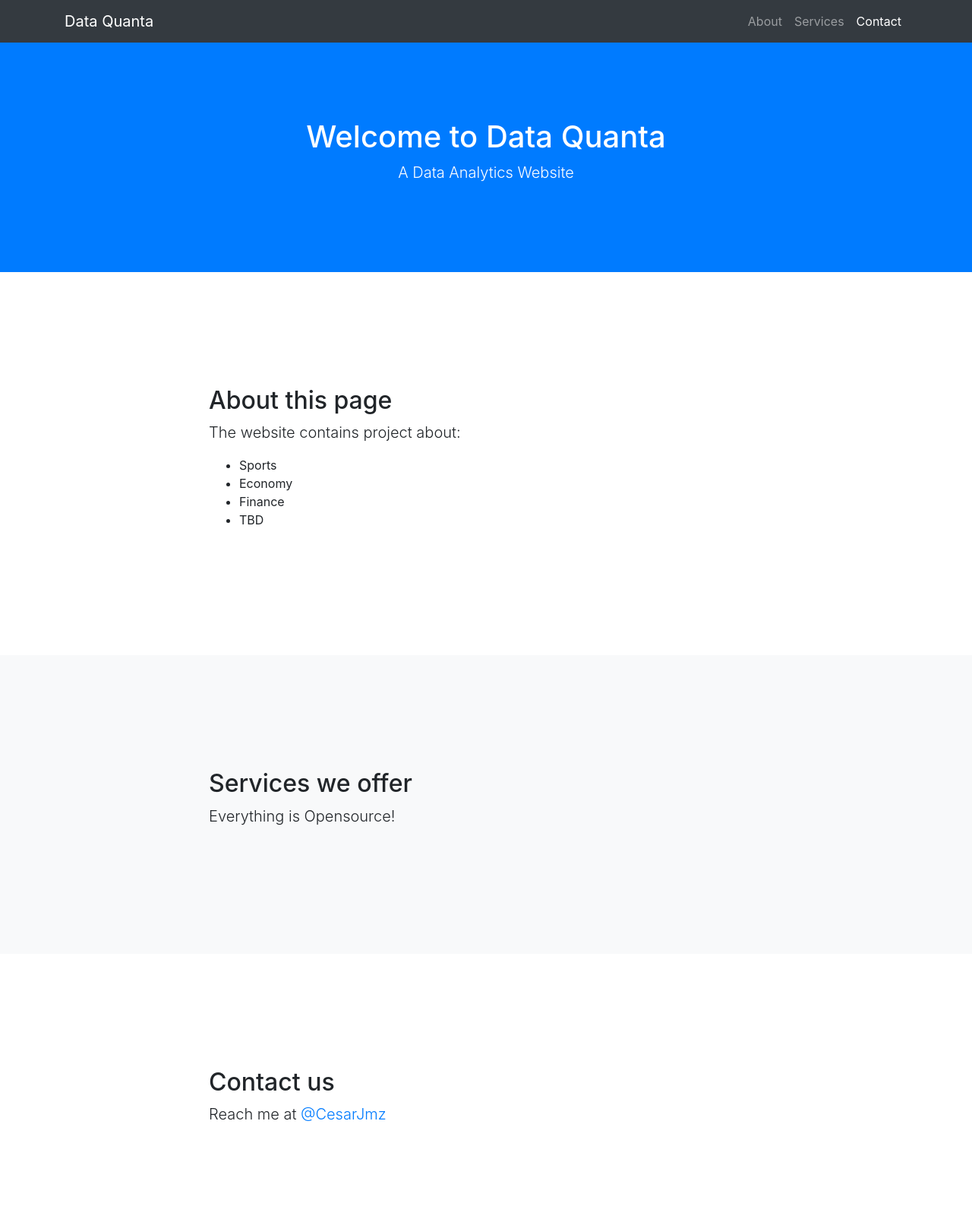
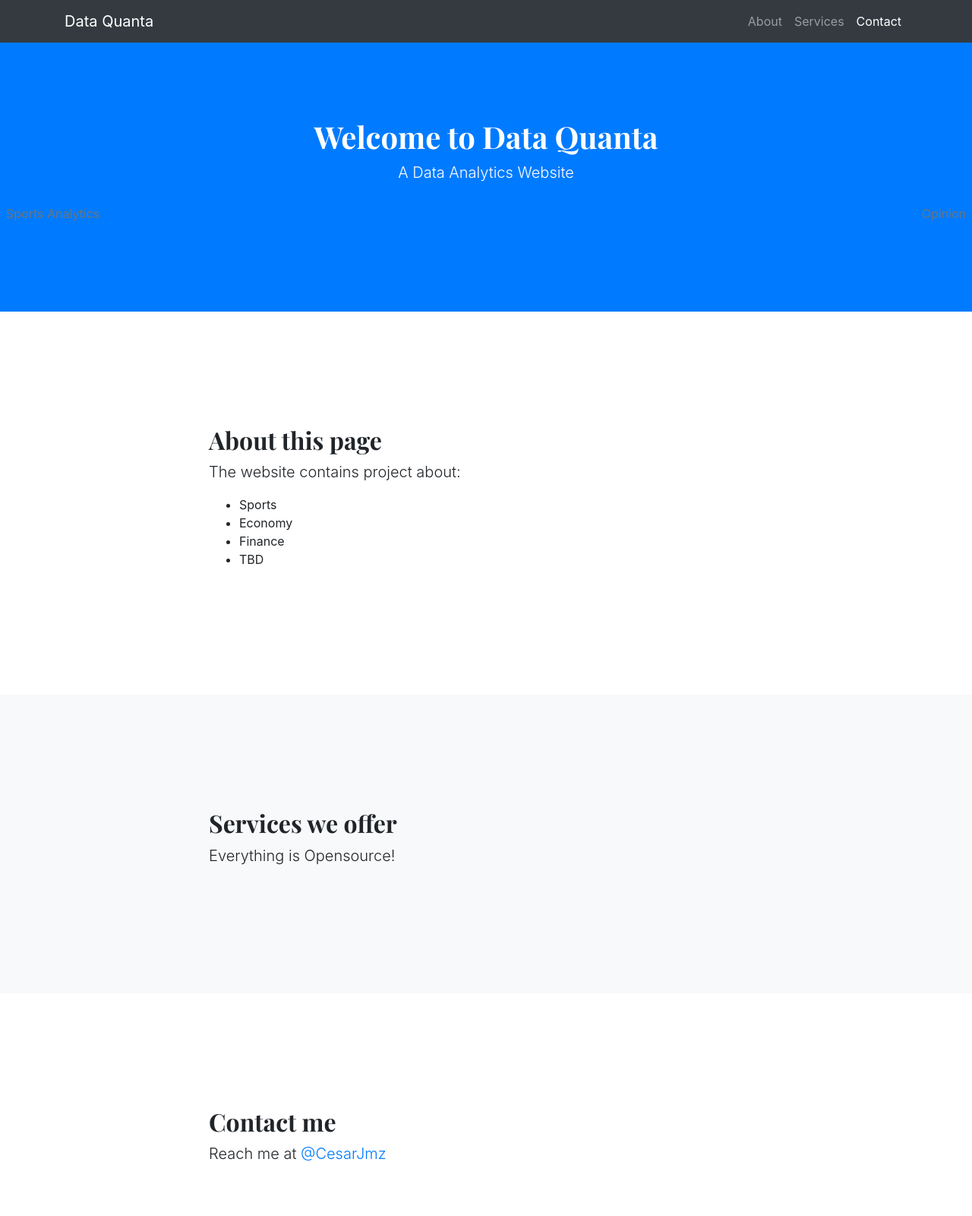
Before and after one commit to cesarjmz/cesarjmz.github.io, a website with bundled scripts: page index.html in a window 1280 px wide. Shown: the top 1600 px of the page at 76% size. Built offline with nearby package versions, Linux system fonts and the light colour scheme.

Commit message:
Update index.html

```diff
--- a/index.html
+++ b/index.html
@@ -2,19 +2,21 @@
 <html lang="en-US">
 
 <head>
-
   <meta charset="utf-8">
   <meta name="viewport" content="width=device-width, initial-scale=1, shrink-to-fit=no">
   <meta name="description" content="">
-  <meta name="author" content="">
+  <meta name="author" content="Cesar A. Jimenez Bahena">
 
   <title>Data Quanta by CJ</title>
 
   <!-- Bootstrap core CSS -->
   <link href="vendor/bootstrap/css/bootstrap.min.css" rel="stylesheet">
-
   <!-- Custom styles for this template -->
   <link href="css/scrolling-nav.css" rel="stylesheet">
+  <!-- Custom styles for this template -->
+  <link href="https://fonts.googleapis.com/css?family=Playfair+Display:700,900" rel="stylesheet">
+  <!-- Custom styles for this template -->
+  <link href="blog.css" rel="stylesheet">
 
 </head>
 
@@ -47,8 +49,22 @@
       <h1>Welcome to Data Quanta</h1>
       <p class="lead">A Data Analytics Website</p>
     </div>
+
+    <div class="nav-scroller py-1 mb-2">
+      <nav class="nav d-flex justify-content-between">
+        <a class="p-2 text-muted" href="#">Sports Analytics</a>
+        <!--<a class="p-2 text-muted" href="#">Economy</a>-->
+        <!--<a class="p-2 text-muted" href="#">Politics</a>-->
+        <!--<a class="p-2 text-muted" href="#">Finance</a>-->
+        <a class="p-2 text-muted" href="#">Opinion</a>
+        <!--<a class="p-2 text-muted" href="#">Science</a>-->
+        <!--<a class="p-2 text-muted" href="#">Technology</a>-->
+        <!--<a class="p-2 text-muted" href="#">Health</a>-->
+        <!--<a class="p-2 text-muted" href="#">Travel</a>-->
+      </nav>
+    </div>
+
   </header>
-
   <section id="about">
     <div class="container">
       <div class="row">
@@ -81,8 +97,8 @@
     <div class="container">
       <div class="row">
         <div class="col-lg-8 mx-auto">
-          <h2>Contact us</h2>
-          <p class="lead">Reach me at <a href = https://twitter.com/CesarJmz>@CesarJmz</a></p>
+          <h2>Contact me</h2>
+          <p class="lead">Reach me at <a href = "https://twitter.com/CesarJmz" target="_blank">@CesarJmz</a></p>
         </div>
       </div>
     </div>
```
